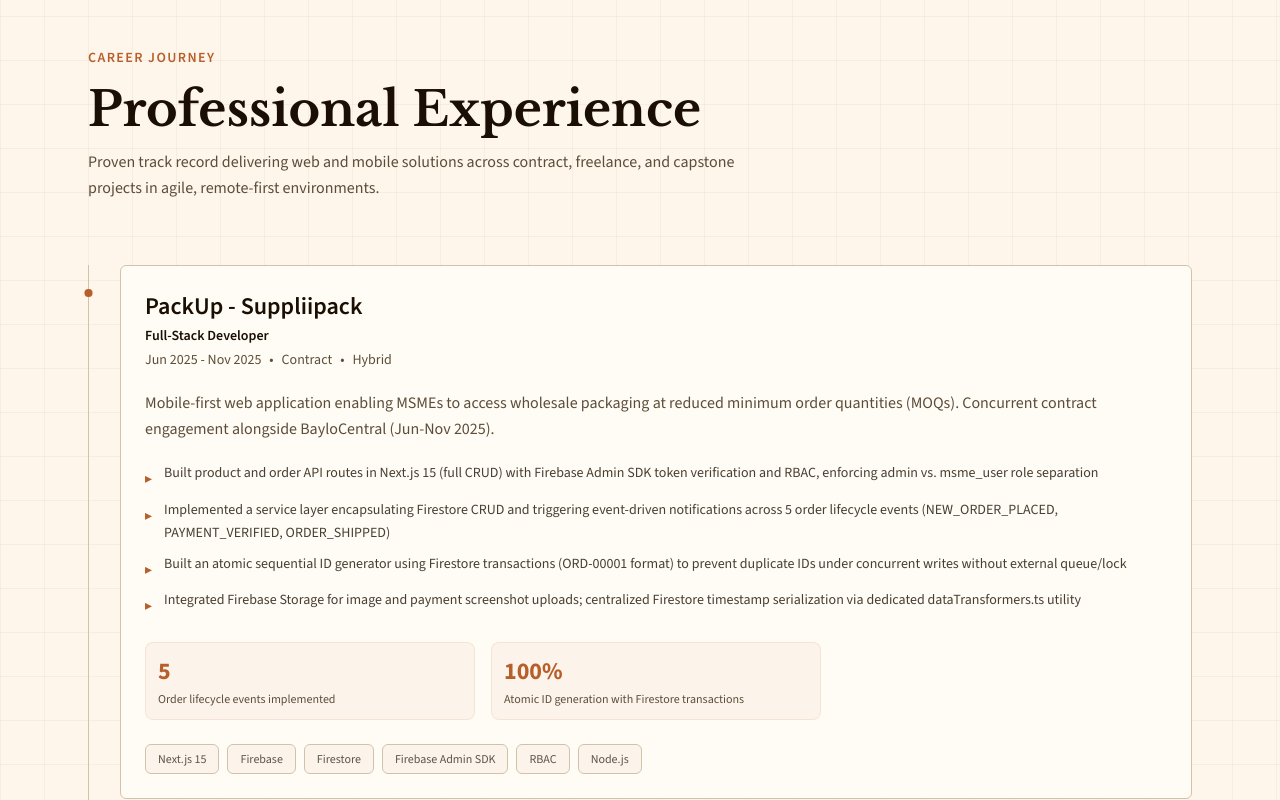
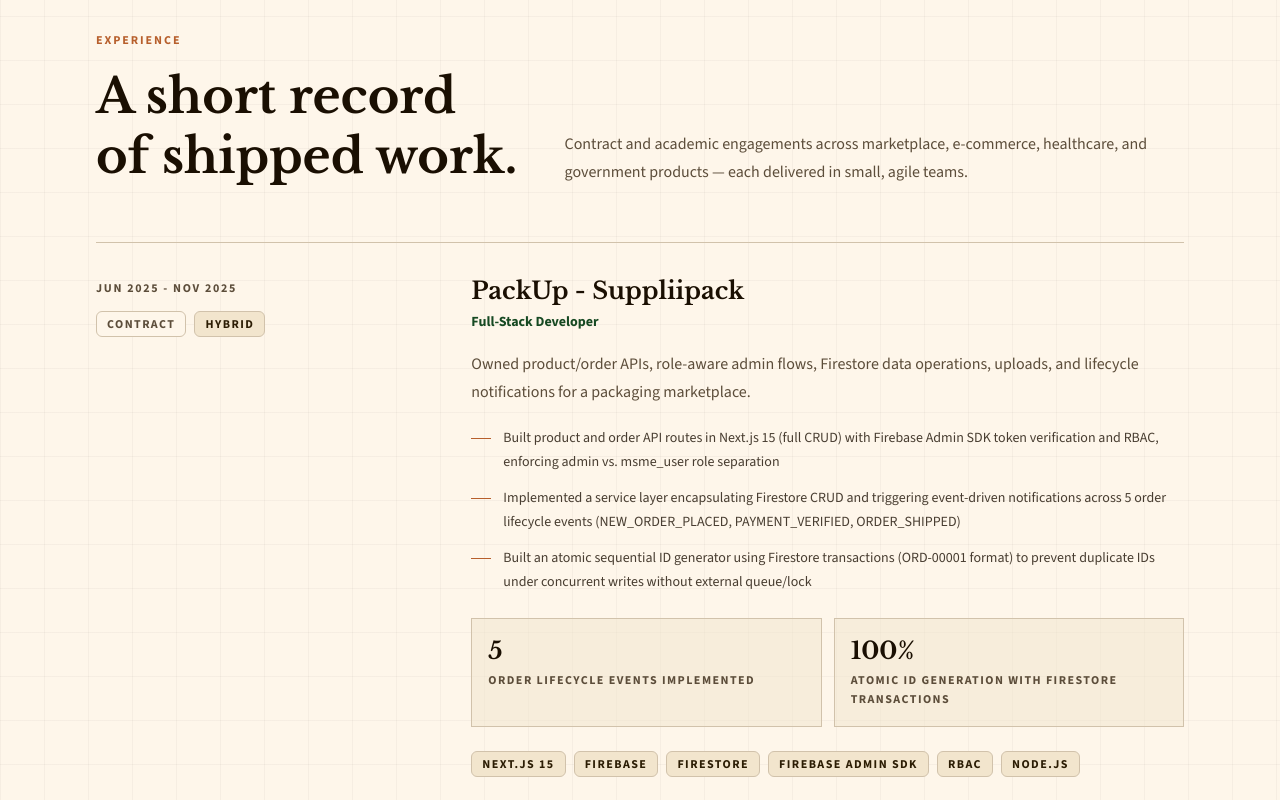
Before and after one commit to jnwync/devfolio, a Next.js app: page / in a window 1280 px wide. Shown: the part 3240-4040 px from the top of the page. Built offline with nearby package versions, Linux system fonts and the light colour scheme.

Commit message:
feat: restructure experience and capabilities

```diff
--- a/app/components/sections/Experiences.tsx
+++ b/app/components/sections/Experiences.tsx
@@ -1,202 +1,147 @@
 'use client';
 
-import { Card, CardContent, CardDescription, CardHeader, CardTitle } from '@/components/ui/card';
 import { motion, type Variants } from 'framer-motion';
+import { ExternalLink } from 'lucide-react';
 import { portfolioData } from '@/data/portfolio';
+import { Badge } from '@/components/ui/badge';
 
-export default function ProfessionalExperience() {
-  const experiences = portfolioData.experiences;
-
-  const typeLabels = {
+const typeLabels: Record<string, string> = {
   contract: 'Contract',
   freelance: 'Freelance',
   internship: 'Internship',
   academic: 'Academic',
 };
 
-  // Animation variants
 const containerVariants: Variants = {
-    hidden: { opacity: 0 },
+  hidden: {},
+  visible: { transition: { staggerChildren: 0.1 } },
+};
+
+const itemVariants: Variants = {
+  hidden: { opacity: 0, y: 20 },
   visible: {
     opacity: 1,
-      transition: {
-        staggerChildren: 0.15,
-      },
+    y: 0,
+    transition: { duration: 0.5, ease: [0.25, 1, 0.5, 1] },
   },
 };
 
-  const cardVariants: Variants = {
-    hidden: { opacity: 0, y: 30 },
-    visible: {
-      opacity: 1,
-      y: 0,
-      transition: {
-        duration: 0.6,
-        ease: 'easeOut',
-      },
-    },
-  };
+export default function ProfessionalExperience() {
+  const experiences = portfolioData.experiences;
 
   return (
     <section
       id="experience"
       aria-labelledby="experience-heading"
-      className="scroll-mt-20 border-t border-border py-20 md:py-32"
+      className="editorial-rule scroll-mt-20 py-20 md:py-28"
     >
-      <div className="mx-auto max-w-6xl px-6">
-        {/* Section Header */}
-        <motion.header
-          initial={{ opacity: 0, y: 20 }}
-          whileInView={{ opacity: 1, y: 0 }}
-          viewport={{ once: true, margin: '-100px' }}
-          transition={{ duration: 0.6, ease: 'easeOut' }}
-          className="mb-16 space-y-4"
+      <div className="section-shell">
+        <header className="mb-14 grid gap-5 md:grid-cols-[0.42fr_0.58fr] md:items-end">
+          <div>
+            <p className="section-kicker">Experience</p>
+            <h2
+              id="experience-heading"
+              className="mt-4 text-balance font-serif text-4xl font-bold leading-tight md:text-5xl"
             >
-          <p className="text-sm font-semibold uppercase tracking-widest text-accent">
-            Career Journey
+              A short record of shipped work.
+            </h2>
+          </div>
+          <p className="max-w-2xl text-base leading-7 text-muted-foreground md:justify-self-end">
+            Contract and academic engagements across marketplace, e-commerce, healthcare,
+            and government products — each delivered in small, agile teams.
           </p>
-          <h2 id="experience-heading" className="text-balance text-4xl font-bold md:text-5xl">
-            Professional Experience
-          </h2>
-          <p className="max-w-2xl text-muted-foreground">
-            Proven track record delivering web and mobile solutions across contract, freelance, and capstone projects in agile, remote-first environments.
-          </p>
-        </motion.header>
+        </header>
 
-        {/* Experience Timeline */}
-        <div className="relative">
-          {/* Timeline line (hidden on mobile) */}
-          <div
-            className="absolute left-0 top-0 bottom-0 w-px bg-linear-to-b from-border via-border to-transparent hidden md:block"
-            aria-hidden="true"
-          />
-
-          {/* Experience Cards */}
         <motion.div
           variants={containerVariants}
           initial="hidden"
           whileInView="visible"
-            viewport={{ once: true, margin: '-100px' }}
-            className="space-y-12"
+          viewport={{ once: true, margin: '-80px' }}
         >
-            {experiences.map((exp, index) => (
+          {experiences.map((exp) => (
             <motion.article
               key={exp.id}
-                variants={cardVariants}
-                whileHover={{ y: -4 }}
-                transition={{ type: 'spring', stiffness: 300, damping: 20 }}
-                className="relative md:pl-8"
+              variants={itemVariants}
+              className="grid gap-5 border-t border-border py-8 md:grid-cols-[0.32fr_0.68fr] md:gap-10"
             >
-                {/* Timeline dot (hidden on mobile) */}
-                <div
-                  className="absolute left-0 top-6 hidden md:block"
-                  aria-hidden="true"
+              <div>
+                <time
+                  className="text-xs font-bold uppercase tracking-[0.14em] text-muted-foreground"
+                  dateTime={`${exp.startDate}/${exp.endDate}`}
                 >
-                  <div className="relative">
-                    <div className="w-2 h-2 rounded-full bg-accent -translate-x-[3.5px]" />
-                    <div className="absolute inset-0 w-2 h-2 rounded-full bg-accent/20 animate-ping -translate-x-[3.5px]" />
+                  {exp.period}
+                </time>
+                <div className="mt-3 flex flex-wrap gap-2">
+                  <Badge variant="outline">{typeLabels[exp.type]}</Badge>
+                  {exp.location && <Badge variant="secondary">{exp.location}</Badge>}
                 </div>
               </div>
 
-                <Card className="group relative overflow-hidden transition-[border-color,box-shadow] duration-300 hover:border-accent/50 hover:shadow-[0_8px_30px_rgba(0,0,0,0.12)] dark:hover:shadow-[0_8px_30px_rgba(0,0,0,0.4)] before:absolute before:inset-0 before:bg-linear-to-br before:from-accent/5 before:to-primary/5 before:opacity-0 before:transition-opacity before:duration-300 hover:before:opacity-100">
-                  <CardHeader>
-                    <div className="flex flex-col sm:flex-row sm:items-start sm:justify-between gap-3">
-                      <div className="flex-1 space-y-1">
-                        <CardTitle className="text-2xl group-hover:text-accent transition-colors">
+              <div>
+                <div className="flex flex-wrap items-baseline justify-between gap-x-4 gap-y-1">
+                  <h3 className="font-serif text-2xl font-bold text-foreground">
                     {exp.company}
-                        </CardTitle>
-                        <div className="flex flex-col gap-1 text-sm">
-                          <span className="font-semibold text-foreground">{exp.role}</span>
-                          <div className="flex flex-wrap items-center gap-2 text-muted-foreground">
-                            <time dateTime={`${exp.startDate}/${exp.endDate}`}>
-                              {exp.period}
-                            </time>
-                            <span aria-hidden="true">•</span>
-                            <span>{typeLabels[exp.type]}</span>
-                            {exp.location && (
-                              <>
-                                <span aria-hidden="true">•</span>
-                                <span>{exp.location}</span>
-                              </>
-                            )}
-                          </div>
-                        </div>
-                      </div>
-
+                  </h3>
                   {exp.link && (
                     <a
                       href={exp.link}
                       target="_blank"
                       rel="noopener noreferrer"
-                          className="relative z-10 inline-flex items-center gap-1.5 text-sm font-medium text-accent hover:text-accent/80 hover:shadow-[0_0_20px_rgba(var(--accent-rgb),0.25)] hover:underline underline-offset-4 transition-all duration-300 focus-visible:outline-2 focus-visible:outline-accent focus-visible:outline-offset-2 rounded-sm shrink-0"
-                          aria-label={`Visit ${exp.company} website`}
+                      className="inline-flex items-center gap-1.5 text-xs font-bold uppercase tracking-[0.12em] text-primary transition-colors hover:text-accent focus-visible:rounded-sm"
+                      aria-label={`Visit ${exp.company}`}
                     >
-                          <svg
-                            className="w-4 h-4"
-                            fill="none"
-                            stroke="currentColor"
-                            viewBox="0 0 24 24"
-                            aria-hidden="true"
-                          >
-                            <path strokeLinecap="round" strokeLinejoin="round" strokeWidth={2} d="M10 6H6a2 2 0 00-2 2v10a2 2 0 002 2h10a2 2 0 002-2v-4M14 4h6m0 0v6m0-6L10 14" />
-                          </svg>
-                          <span className="hidden sm:inline">Visit Site</span>
+                      <ExternalLink className="h-3.5 w-3.5" aria-hidden="true" />
+                      Visit
                     </a>
                   )}
                 </div>
+                <p className="mt-1 text-sm font-bold text-primary">{exp.role}</p>
+                <p className="mt-4 max-w-3xl text-base leading-7 text-muted-foreground">
+                  {exp.scope}
+                </p>
 
-                    <CardDescription className="text-base leading-relaxed mt-3">
-                      {exp.description}
-                    </CardDescription>
-                  </CardHeader>
-
-                  <CardContent className="space-y-4">
-                    {/* Achievements */}
-                    <ul className="space-y-2" role="list">
-                      {exp.achievements.map((achievement, idx) => (
+                <ul className="mt-5 grid gap-3" role="list">
+                  {exp.achievements.slice(0, 3).map((achievement) => (
                     <li
-                          key={idx}
-                          className="flex gap-3 text-sm leading-relaxed"
+                      key={achievement}
+                      className="grid grid-cols-[1.25rem_1fr] gap-3 text-sm leading-6 text-foreground/80"
                     >
-                          <span className="text-accent mt-1.5 shrink-0" aria-hidden="true">▸</span>
-                          <span className="text-foreground/80">{achievement}</span>
+                      <span className="mt-3 h-px bg-accent" aria-hidden="true" />
+                      <span>{achievement}</span>
                     </li>
                   ))}
                 </ul>
 
-                    {/* Impact Metrics */}
                 {exp.impact && exp.impact.length > 0 && (
-                      <div className="grid grid-cols-2 sm:grid-cols-3 gap-4 pt-2">
-                        {exp.impact.map((item, idx) => (
+                  <dl className="mt-6 grid gap-3 sm:grid-cols-2">
+                    {exp.impact.map((metric) => (
                       <div
-                            key={idx}
-                            className="flex flex-col gap-1 p-3 rounded-lg bg-accent/5 border border-accent/10 hover:border-accent/30 hover:bg-accent/10 transition-colors"
+                        key={`${metric.metric}-${metric.description}`}
+                        className="border border-border bg-secondary/50 p-4"
                       >
-                            <span className="text-2xl font-bold text-accent">{item.metric}</span>
-                            <span className="text-xs text-muted-foreground">{item.description}</span>
+                        <dt className="font-serif text-2xl font-bold text-foreground">
+                          {metric.metric}
+                        </dt>
+                        <dd className="mt-1 text-xs font-bold uppercase tracking-[0.12em] text-muted-foreground">
+                          {metric.description}
+                        </dd>
                       </div>
                     ))}
-                      </div>
+                  </dl>
                 )}
 
-                    {/* Technologies */}
-                    <div className="flex flex-wrap gap-2 pt-2">
+                <div className="mt-6 flex flex-wrap gap-2">
                   {exp.technologies.map((tech) => (
-                        <span
-                          key={tech}
-                          className="inline-block rounded-md bg-accent/5 px-3 py-1.5 text-xs font-medium text-foreground/70 border border-border hover:border-accent/30 hover:bg-accent/10 hover:text-foreground transition-colors"
-                        >
+                    <Badge key={tech} variant="secondary">
                       {tech}
-                        </span>
+                    </Badge>
                   ))}
                 </div>
-                  </CardContent>
-                </Card>
+              </div>
             </motion.article>
           ))}
         </motion.div>
       </div>
-      </div>
     </section>
   );
 }
--- a/app/components/sections/Skills.tsx
+++ b/app/components/sections/Skills.tsx
@@ -2,21 +2,11 @@
 
 import { motion, type Variants } from 'framer-motion';
 import { portfolioData } from '@/data/portfolio';
+import { Badge } from '@/components/ui/badge';
 
-export default function Skills() {
-
-  const featuredSkills = portfolioData.featuredSkills;
-  const skillCategories = portfolioData.skillCategories;
-
-  // Animation variants with proper typing
 const containerVariants: Variants = {
-    hidden: { opacity: 0 },
-    visible: {
-      opacity: 1,
-      transition: {
-        staggerChildren: 0.1,
-      },
-    },
+  hidden: {},
+  visible: { transition: { staggerChildren: 0.1 } },
 };
 
 const itemVariants: Variants = {
@@ -24,119 +14,72 @@
   visible: {
     opacity: 1,
     y: 0,
-      transition: {
-        duration: 0.5,
-        ease: 'easeOut',
-      },
+    transition: { duration: 0.5, ease: [0.25, 1, 0.5, 1] },
   },
 };
 
-  const badgeVariants: Variants = {
-    hidden: { opacity: 0, scale: 0.8 },
-    visible: {
-      opacity: 1,
-      scale: 1,
-      transition: {
-        duration: 0.3,
-        ease: 'easeOut',
-      },
-    },
-  };
+export default function Skills() {
+  const { capabilityGroups } = portfolioData;
 
   return (
     <section
       id="skills"
       aria-labelledby="skills-heading"
-      className="scroll-mt-20 border-t border-border py-20 md:py-32"
+      className="editorial-rule scroll-mt-20 py-20 md:py-28"
     >
-      <div className="mx-auto max-w-6xl px-6">
-        {/* Section Header */}
-        <motion.header
-          initial={{ opacity: 0, y: 20 }}
-          whileInView={{ opacity: 1, y: 0 }}
-          viewport={{ once: true, margin: '-100px' }}
-          transition={{ duration: 0.6, ease: 'easeOut' }}
-          className="mb-16 space-y-4"
+      <div className="section-shell">
+        <header className="mb-14 max-w-3xl">
+          <p className="section-kicker">Capabilities</p>
+          <h2
+            id="skills-heading"
+            className="mt-4 text-balance font-serif text-4xl font-bold leading-tight md:text-5xl"
           >
-          <p className="text-sm font-semibold uppercase tracking-widest text-accent">
-            Technical Stack
+            The stack, organized by the work it supports.
+          </h2>
+          <p className="mt-5 text-base leading-7 text-muted-foreground">
+            Skills are grouped by delivery surface so readers can connect technology
+            choices to product outcomes — not arbitrary proficiency bars.
           </p>
-          <h2 id="skills-heading" className="text-balance text-4xl font-bold md:text-5xl">
-            Skills & Technologies
-          </h2>
-          <p className="max-w-2xl text-muted-foreground">
-            Production-ready expertise in modern web development, from pixel-perfect frontends to scalable backend systems.
-          </p>
-        </motion.header>
+        </header>
 
-        {/* Primary Stack */}
-        <motion.div
-          initial={{ opacity: 0, y: 20 }}
-          whileInView={{ opacity: 1, y: 0 }}
-          viewport={{ once: true, margin: '-100px' }}
-          transition={{ duration: 0.6, ease: 'easeOut', delay: 0.2 }}
-          className="mb-12"
-        >
-          <h3 className="text-sm font-semibold text-foreground mb-6">Primary Stack</h3>
-          <div className="flex flex-wrap gap-3">
-            {featuredSkills.map((skill, index) => (
-              <motion.span
-                key={skill.name}
-                initial={{ opacity: 0, scale: 0.9 }}
-                whileInView={{ opacity: 1, scale: 1 }}
-                viewport={{ once: true }}
-                transition={{ duration: 0.3, ease: 'easeOut', delay: 0.1 + index * 0.05 }}
-                className="inline-block rounded-md border border-accent/40 bg-accent/5 px-4 py-2 text-sm font-semibold text-accent hover:border-accent hover:bg-accent/10 transition-colors"
-              >
-                {skill.name}
-              </motion.span>
-            ))}
-          </div>
-        </motion.div>
-
-        {/* Skill Categories */}
         <motion.div
           variants={containerVariants}
           initial="hidden"
           whileInView="visible"
-          viewport={{ once: true, margin: '-100px' }}
-          className="grid gap-8 md:grid-cols-2"
+          viewport={{ once: true, margin: '-80px' }}
+          className="grid gap-5 md:grid-cols-2"
         >
-          {skillCategories.map((category, index) => (
-            <motion.div
-              key={category.title}
+          {capabilityGroups.map((group, index) => (
+            <motion.article
+              key={group.title}
               variants={itemVariants}
-              className="group"
+              className="flex flex-col border border-border bg-card p-6 sm:p-8"
             >
-              {/* Visual separator for second row on desktop */}
-              {index >= 2 && (
-                <div className="hidden md:block border-t border-border/50 mb-6 -mt-2" aria-hidden="true" />
-              )}
-
-              <div className="mb-4">
-                <h3 className="text-lg font-semibold text-foreground mb-1">
-                  {category.title}
+              <div className="flex items-baseline gap-3">
+                <span
+                  className="font-serif text-sm font-bold text-accent"
+                  aria-hidden="true"
+                >
+                  {String(index + 1).padStart(2, '0')}
+                </span>
+                <h3 className="font-serif text-2xl font-bold text-foreground">
+                  {group.title}
                 </h3>
-                <p className="text-sm text-muted-foreground">
-                  {category.description}
+              </div>
+              <p className="mt-3 text-sm leading-6 text-muted-foreground">
+                {group.summary}
               </p>
+              <p className="mt-5 border-t border-border pt-5 text-sm leading-6 text-foreground/80">
+                {group.evidence}
+              </p>
+              <div className="mt-5 flex flex-wrap gap-2">
+                {group.skills.map((skill) => (
+                  <Badge key={skill} variant="secondary">
+                    {skill}
+                  </Badge>
+                ))}
               </div>
-
-              <motion.div
-                variants={containerVariants}
-                className="flex flex-wrap gap-2"
-              >
-                {category.skills.map((skill, index) => (
-                  <motion.span
-                    key={skill.name}
-                    variants={badgeVariants}
-                    className="inline-block rounded-md bg-muted px-3 py-1.5 text-xs font-medium text-muted-foreground hover:bg-accent/10 hover:text-accent transition-colors"
-                  >
-                    {skill.name}
-                  </motion.span>
-                ))}
-              </motion.div>
-            </motion.div>
+            </motion.article>
           ))}
         </motion.div>
       </div>
```
Also changed, not shown: app/components/sections/Education.tsx (+30 -40 lines). Lines whose indentation alone changed are shown as unchanged.
